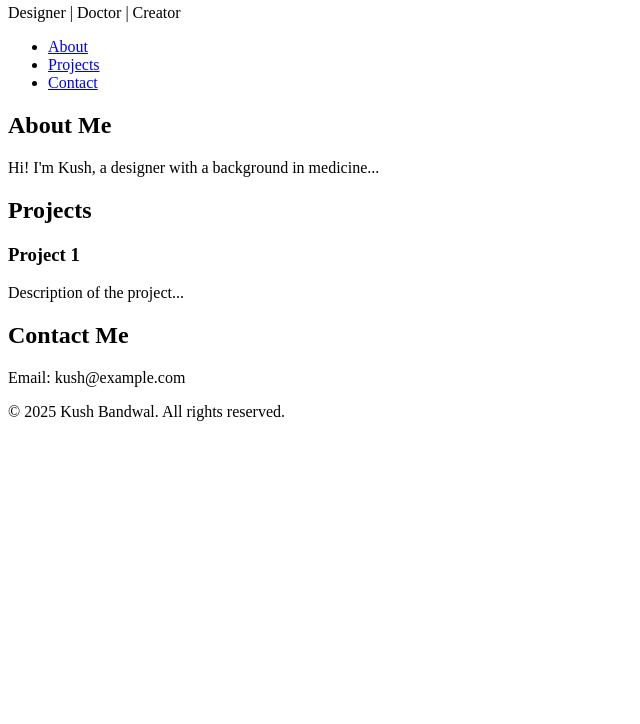
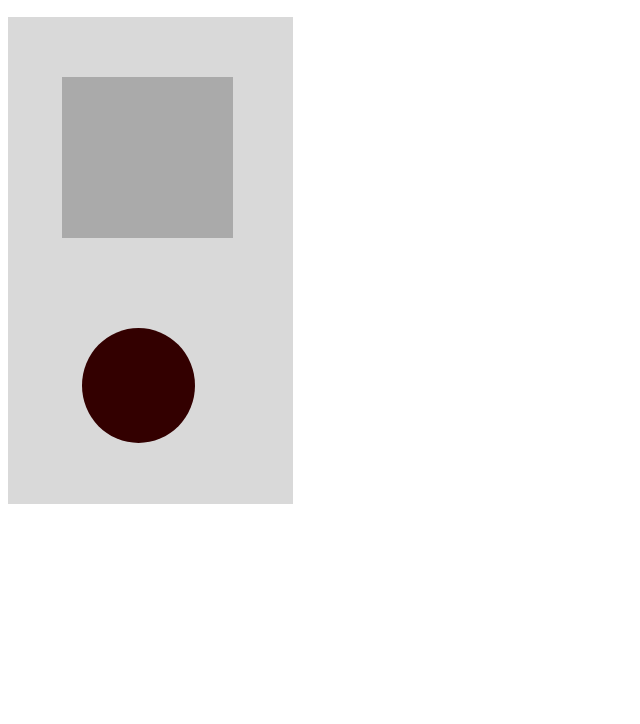
Before and after one commit to kush-a26/VIZPORTFOLIO, a plain HTML site: page index.html in a window 1280 px wide. Shown: the part 76-800 px from the top of the page, without its empty margins (0-640 px from the left). Drawn offline with Linux system fonts and the light colour scheme.

Commit message:
added SVG

```diff
--- a/index.html
+++ b/index.html
@@ -1,45 +1,9 @@
+hELLO this is my Portfolio
 
-<!DOCTYPE html>
-<html lang="en">
-<head>
-    <meta charset="UTF-8">
-    <meta name="viewport" content="width=device-width, initial-scale=1.0">
-    <title>Kush's Portfolio</title>
-    <link rel="stylesheet" href="style.css">
-</head>
-<body>
-    <header>
-        <h1>Kush Bandwal</h1>
-        <p>Designer | Doctor | Creator</p>
-        <nav>
-            <ul>
-                <li><a href="#about">About</a></li>
-                <li><a href="#projects">Projects</a></li>
-                <li><a href="#contact">Contact</a></li>
-            </ul>
-        </nav>
-    </header>
+<h2> SVG Inline edit</h2>
 
-    <section id="about">
-        <h2>About Me</h2>
-        <p>Hi! I'm Kush, a designer with a background in medicine...</p>
-    </section>
-
-    <section id="projects">
-        <h2>Projects</h2>
-        <div class="project">
-            <h3>Project 1</h3>
-            <p>Description of the project...</p>
-        </div>
-    </section>
-
-    <section id="contact">
-        <h2>Contact Me</h2>
-        <p>Email: kush@example.com</p>
-    </section>
-
-    <footer>
-        <p>© 2025 Kush Bandwal. All rights reserved.</p>
-    </footer>
-</body>
-</html>
+<svg width="285" height="487" viewBox="0 0 285 487" fill="none" xmlns="http://www.w3.org/2000/svg">
+    <rect width="285" height="487" fill="#D9D9D9"/>
+    <rect x="54" y="60" width="171" height="161" fill="#AAAAAA"/>
+    <ellipse cx="130.5" cy="368.5" rx="56.5" ry="57.5" fill="#330000"/>
+    </svg>
```
